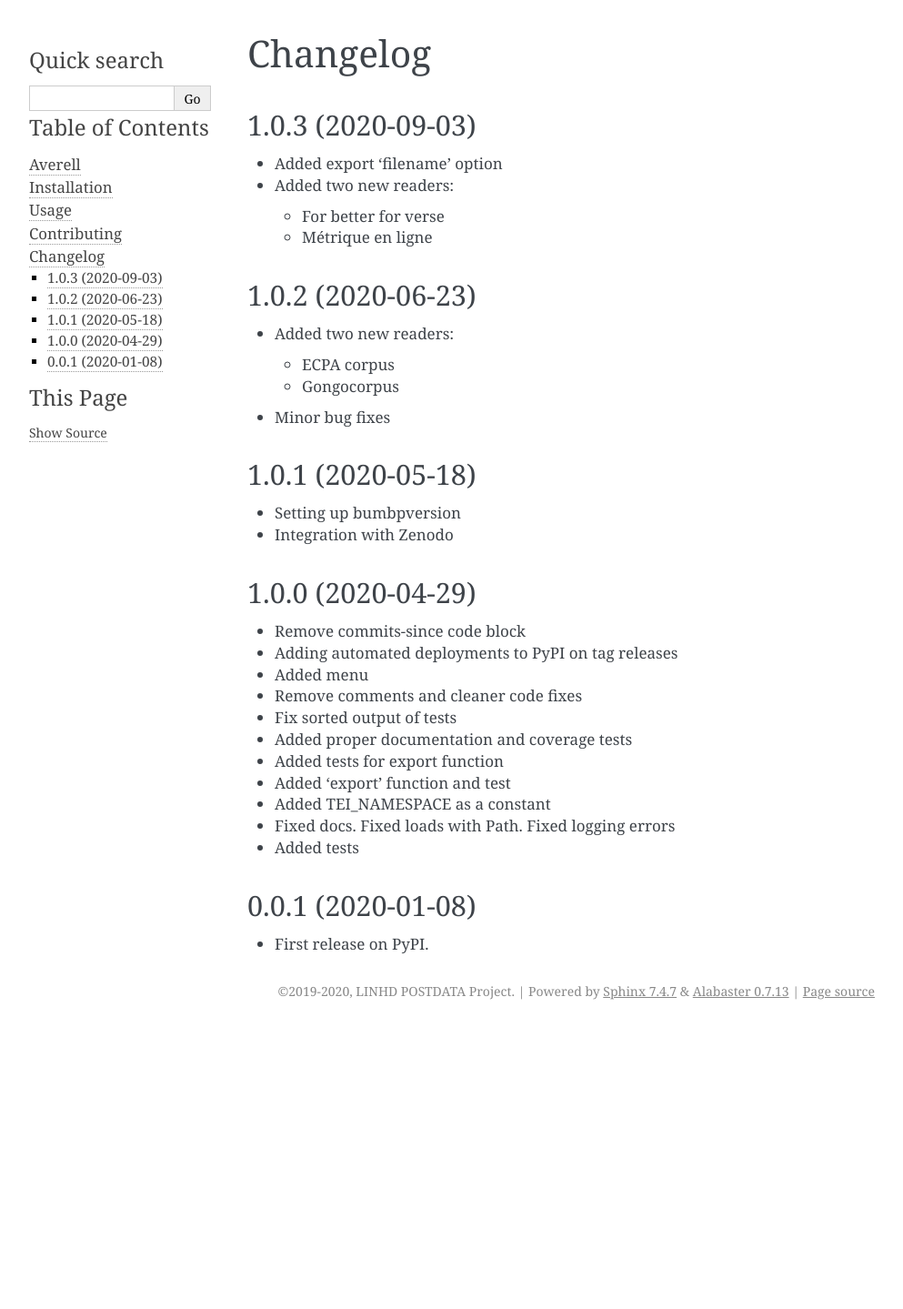
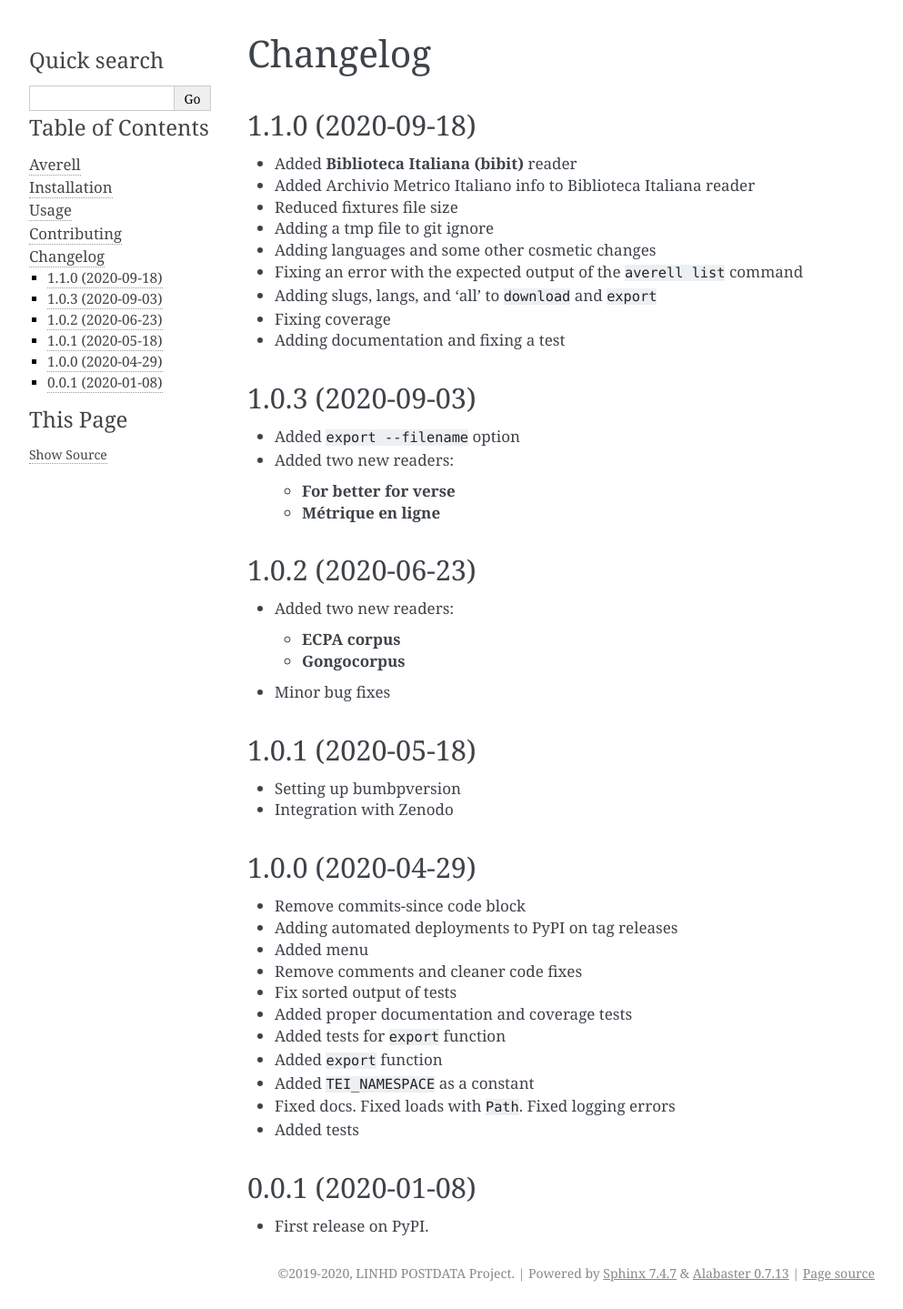
Before and after one commit to linhd-postdata/averell, a Sphinx documentation site: the page built from docs/changelog.rst, in a window 1280 px wide. Shown: the whole page at 91% size, without its empty margins (148-1141 px from the left). Built offline with Sphinx 7.4.7, drawn with Linux system fonts in a browser that asks for light colours; pages that are not in the unit, such as notebooks, are missing from menus; before the commit the page ends 1129 px from its top, so only the background shows below that.

Commit message:
Bump version: 1.0.3 → 1.1.0 (#45)
* Bump version: 1.0.3 → 1.1.0

* Update CHANGELOG

```diff
--- a/CHANGELOG.rst
+++ b/CHANGELOG.rst
@@ -3,24 +3,37 @@ Changelog
 =========
 
 
+1.1.0 (2020-09-18)
+------------------
+
+* Added **Biblioteca Italiana (bibit)** reader
+* Added Archivio Metrico Italiano info to Biblioteca Italiana reader
+* Reduced fixtures file size
+* Adding a tmp file to git ignore
+* Adding languages and some other cosmetic changes
+* Fixing an error with the expected output of the ``averell list`` command
+* Adding slugs, langs, and 'all' to ``download`` and ``export``
+* Fixing coverage
+* Adding documentation and fixing a test
+
 1.0.3 (2020-09-03)
 ------------------
 
-* Added export 'filename' option
+* Added ``export --filename`` option
 * Added two new readers:
 
-  * For better for verse
+  * **For better for verse**
 
-  * Métrique en ligne
+  * **Métrique en ligne**
 
 1.0.2 (2020-06-23)
 ------------------
 
 * Added two new readers:
 
-  * ECPA corpus
+  * **ECPA corpus**
 
-  * Gongocorpus
+  * **Gongocorpus**
 
 * Minor bug fixes
 
--- a/docs/conf.py
+++ b/docs/conf.py
@@ -20,7 +20,7 @@ project = 'averell'
 year = '2019-2020'
 author = 'LINHD POSTDATA Project'
 copyright = '{0}, {1}'.format(year, author)
-version = release = '1.0.3'
+version = release = '1.1.0'
 
 pygments_style = 'trac'
 templates_path = ['.']
--- a/setup.cfg
+++ b/setup.cfg
@@ -1,5 +1,5 @@
 [bumpversion]
-current_version = 1.0.3
+current_version = 1.1.0
 commit = True
 tag = True
 
--- a/setup.py
+++ b/setup.py
@@ -25,7 +25,7 @@ def read(*names, **kwargs):
 
 setup(
     name='averell',
-    version='1.0.3',
+    version='1.1.0',
     license='Apache-2.0',
     description='Corpora downloader and reader for Spanish sources',
     long_description='%s\n%s' % (
--- a/src/averell/__init__.py
+++ b/src/averell/__init__.py
@@ -1 +1 @@
-__version__ = '1.0.3'
+__version__ = '1.1.0'
```
Also changed, not shown: other parts of CHANGELOG.rst (+4 -4 lines).
